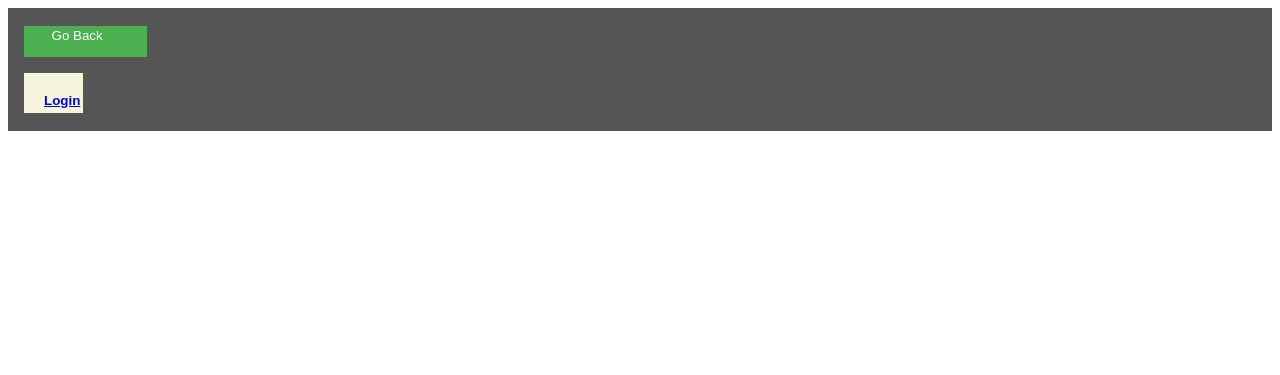
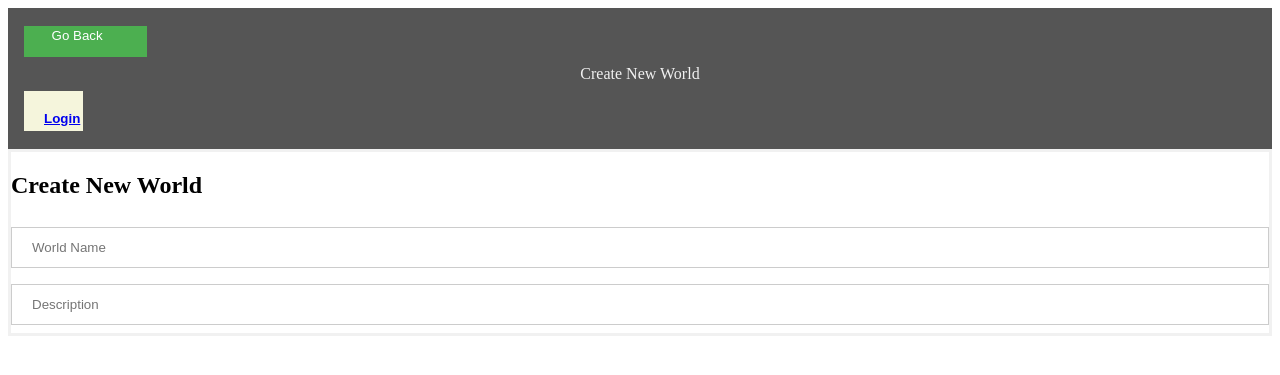
Before and after one commit to Toervh/Programmeerproject, a Flask app: template app/templates/create_new.html in a window 1280 px wide. Shown: the top 375 px of the page. Run offline with Flask 2, Linux system fonts and the light colour scheme; the template is opened without the code that fills it, so the values that code supplies are empty.

Commit message:
working on create new world

```diff
--- a/app/templates/create_new.html
+++ b/app/templates/create_new.html
@@ -1,6 +1,19 @@
 {% extends "header.html" %}
-{% block title %}{% endblock %}
-{% block header %}{% endblock %}
+{% block title %}Create New World{% endblock %}
+{% block header %}Create New World{% endblock %}
 {% block body %}
+    <form action="createNew" id="create_new">
+        <h2>Create New World</h2>
+        <input type="text" id="name" placeholder="World Name" autocomplete="off" name="world_name">
+        <input type="text" id="description" placeholder="Description" autocomplete="off" name="description">
 
+
+
+    </form>
+
+<script>
+    def createNew {
+        #TODO
+    }
+</script>
 {% endblock body %}
```
